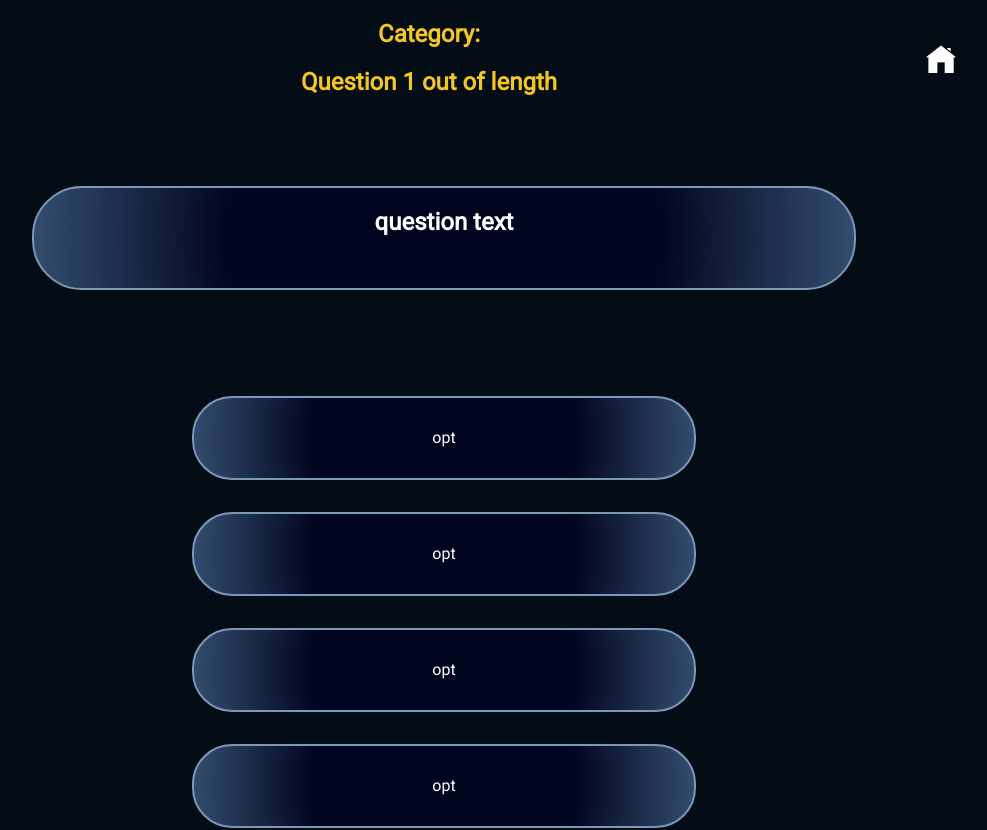
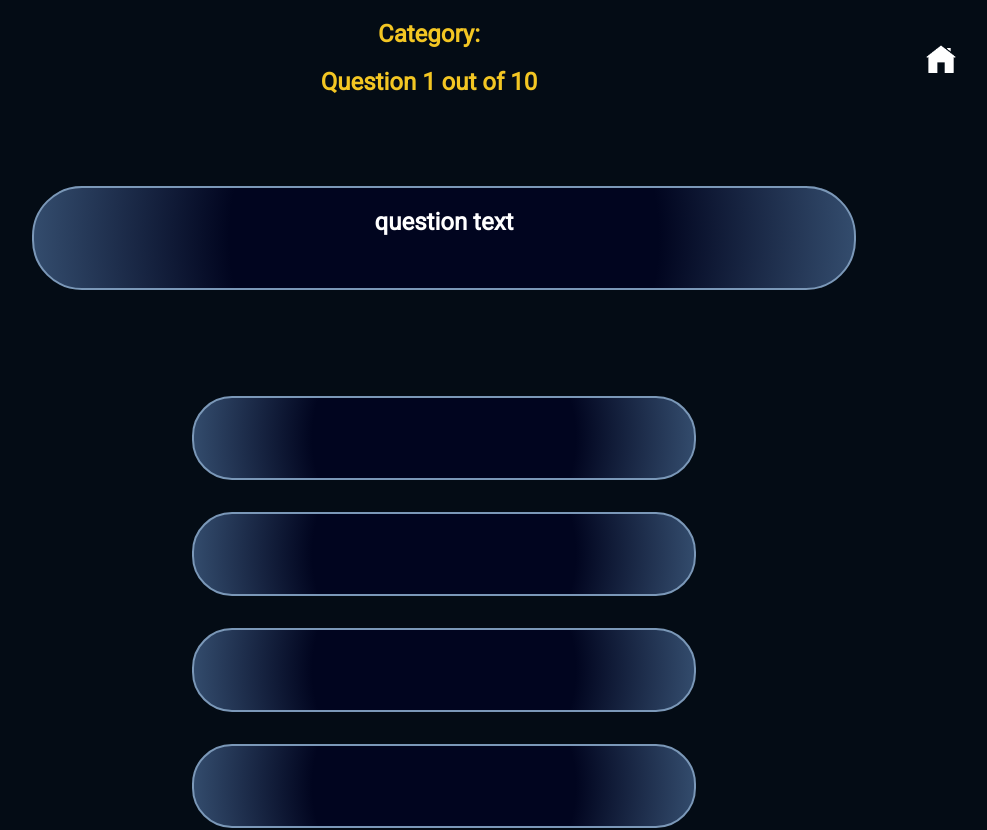
Before and after one commit to KateM3d/Quiz_Please, a React (Create React App) app: page /question in a window 1280 px wide. Shown: the top 830 px of the page, without its empty margins (196-1183 px from the left). Built offline with nearby package versions, Linux system fonts and the light colour scheme; no server answers.

Commit message:
implemented useFetch custom hook

```diff
--- a/src/App.scss
+++ b/src/App.scss
@@ -131,3 +131,8 @@ p {
         font-size: 100px;
     }
 }
+
+.disabled {
+    cursor: not-allowed;
+    color: grey;
+}
--- a/src/components/Card.jsx
+++ b/src/components/Card.jsx
@@ -1,8 +1,13 @@
+import { Link } from "react-router-dom";
 import { useState } from "react";
 import { data } from "../data.js";
 
 export default function Card() {
-  const [categories, setCategories] = useState(data);
+  const [categories] = useState(data);
+
+  const handleCategoryClick = (categoryName) => {
+    console.log(categoryName);
+  };
   return (
     <>
       <h2 className="header">Please select a category</h2>
@@ -10,9 +15,14 @@ export default function Card() {
         {categories.map((element) => {
           const { id, categoryName } = element;
           return (
-            <div key={id} className="container_category_card">
-              <h2 className="container_category_card_name">{categoryName}</h2>
-            </div>
+            <Link to="/question" key={id}>
+              <div
+                className="container_category_card"
+                onClick={() => handleCategoryClick(categoryName)}
+              >
+                <h2 className="container_category_card_name">{categoryName}</h2>
+              </div>
+            </Link>
           );
         })}
       </div>
--- a/src/components/CardInner.jsx
+++ b/src/components/CardInner.jsx
@@ -1,12 +1,12 @@
-export default function CardInner() {
+export default function CardInner(props) {
   return (
     <div className="container_question">
       <h2 className="container_question_text">question text</h2>
       <div className="container_question_answers">
-        <p className="container_question_answers_option">opt</p>
-        <p className="container_question_answers_option">opt</p>
-        <p className="container_question_answers_option">opt</p>
-        <p className="container_question_answers_option">opt</p>
+        <p className="container_question_answers_option">{props.options}</p>
+        <p className="container_question_answers_option">{props.options}</p>
+        <p className="container_question_answers_option">{props.options}</p>
+        <p className="container_question_answers_option">{props.options}</p>
       </div>
     </div>
   );
--- a/src/components/Question.jsx
+++ b/src/components/Question.jsx
@@ -1,13 +1,46 @@
+import { useEffect, useState } from "react";
+import useFetch from "./useFetch.jsx";
 import CardInner from "./CardInner.jsx";
+import { data } from "../data.js";
 
 export default function Question() {
+  const { get } = useFetch("https://opentdb.com/api.php?amount=10&category=");
+  const [count, setCount] = useState(1);
+  const [disabled, setDisabled] = useState();
+  const [categoryQuestion, setCategoryQuestion] = useState();
+  const [globalCategory, setGlobalCategory] = useState();
+  const [options, setOptions] = useState();
+  const [correct, setCorrect] = useState();
+
+  useEffect(() => {
+    get("22")
+      .then((data) => {
+        console.log(data.results);
+      })
+      .catch((error) => console.log(error));
+  }, []);
+
+  const handleCountIncrease = () => {
+    if (count === 10) {
+      setDisabled("disabled");
+      setCount(10);
+    } else {
+      setCount((prevCount) => prevCount + 1);
+    }
+  };
   return (
     <>
-      <h2 className="header">Category:</h2>
-      <h2 className="header">Question 1 out of length</h2>
-      <CardInner />
+      <h2 className="header">Category: {globalCategory}</h2>
+      <h2 className="header">Question {count} out of 10</h2>
+      <CardInner options={options} />
       <div className="container_question">
-        <button className="btn">Next</button>
+        <button
+          className={`btn ${disabled === "disabled" ? "disabled" : ""}`}
+          disabled={disabled}
+          onClick={handleCountIncrease}
+        >
+          Next
+        </button>
         <h2 className="container_question_points">Points: </h2>
       </div>
     </>
--- a/src/components/useFetch.jsx
+++ b/src/components/useFetch.jsx
@@ -1,5 +1,7 @@
-import { useEffect } from "react";
+export default function useFetch(baseUrl) {
+  const get = (url) => {
+    return fetch(baseUrl + url).then((response) => response.json());
+  };
 
-export default function useFetch() {
-  return <></>;
+  return { get };
 }
```
